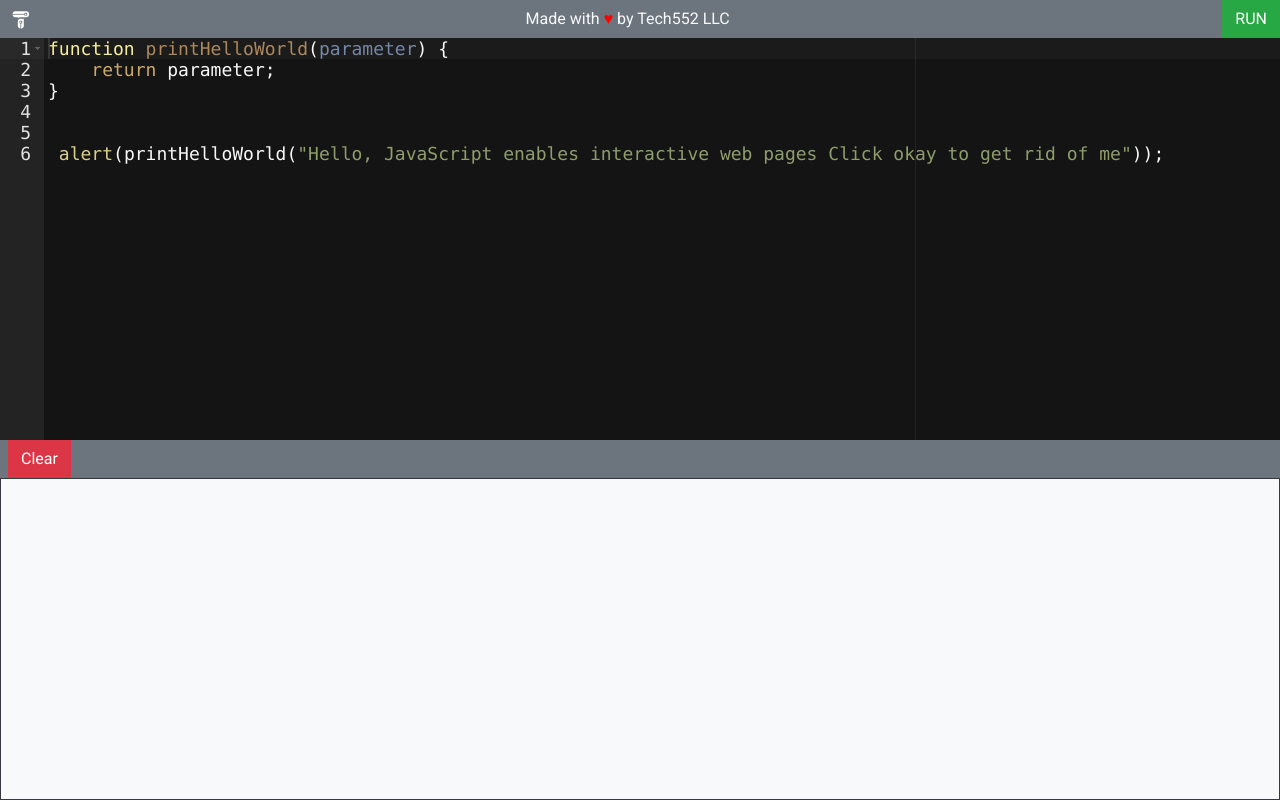
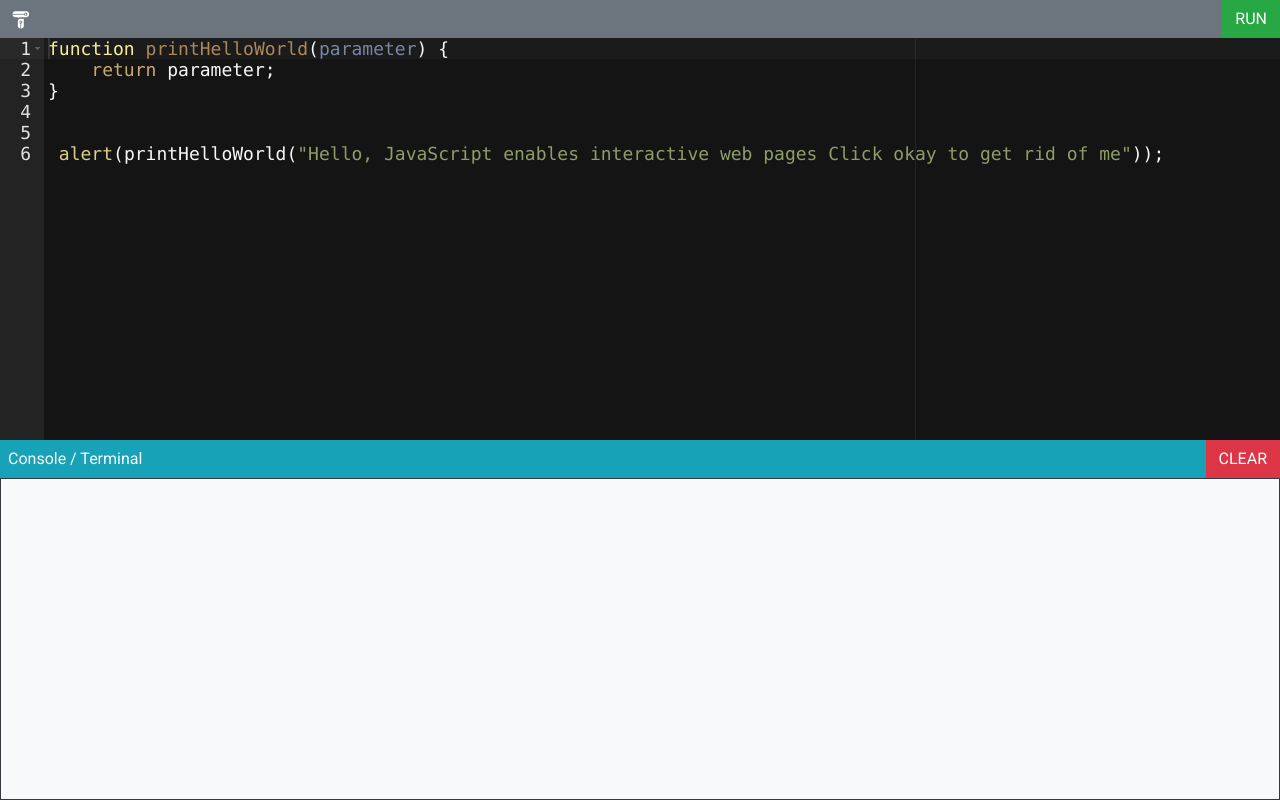
Before and after one commit to MikailaAkeredolu/mycustomjside, a plain HTML site: page index.html in a window 1280 px wide. Drawn offline with nearby package versions, Linux system fonts and the light colour scheme.

Commit message:
Update index.html

```diff
--- a/index.html
+++ b/index.html
@@ -20,7 +20,7 @@
 <body>
 
     <div>
-        <nav class="text-light d-flex align-items-center pl-2 bg-secondary"><span> <img src="Tech-552-Logo-White.png" alt="tech552logo" width="25px" height="25px"></span><span>Made with <span style="color: red;">&#9829;</span> by Tech552 LLC</span>
+        <nav class="text-light d-flex align-items-center pl-2 bg-secondary"><span> <img src="Tech-552-Logo-White.png" alt="tech552logo" width="25px" height="25px"></span><span>
             <div class="btn btn-success" action>RUN</div>
         </nav>
 
@@ -28,8 +28,8 @@
     </div>
 
     <div>
-       <nav class="text-light d-flex align-items-center pl-2 bg-secondary">
-            <div class="btn btn-danger" action>Clear</div>
+        <nav class="text-light d-flex align-items-center pl-2 bg-info"><span>Console / Terminal</span>
+            <div class="btn btn-danger" action>CLEAR</div>
         </nav>
 
             <pre id="console"
```
